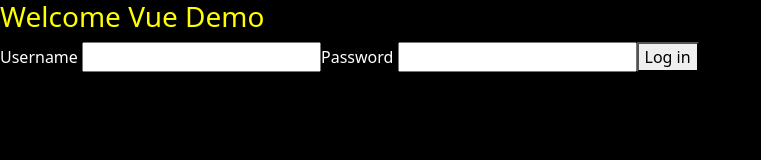
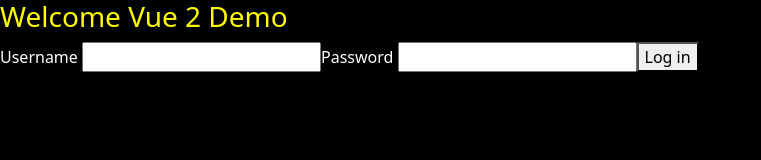
Before and after one commit to yychong2/vue-deploy-demo, a Vue app: page / in a window 1280 px wide. Shown: the top 160 px of the page, without its empty margins (0-761 px from the left). Built offline with nearby package versions, Linux system fonts and the light colour scheme.

Commit message:
testing update direct sync
test

```diff
--- a/src/components/TestApi.vue
+++ b/src/components/TestApi.vue
@@ -94,7 +94,7 @@ export default {
     methods: {
         indexes :function(params) {
             console.log("indexes");
-            this.title = "Welcome Vue Demo"
+            this.title = "Welcome Vue 2 Demo"
 
             // axios.post(this.apiUrl+ 'auth', {
             //     username: "test001",
```
